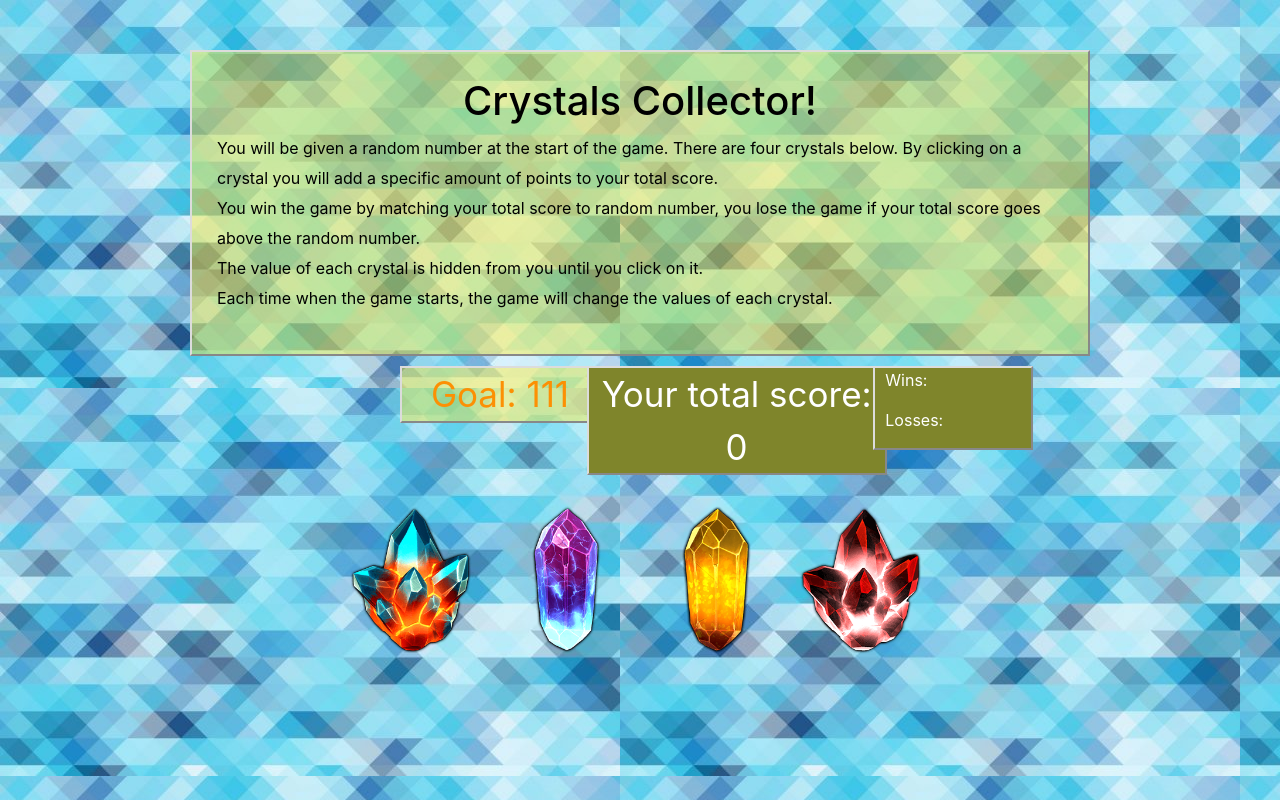
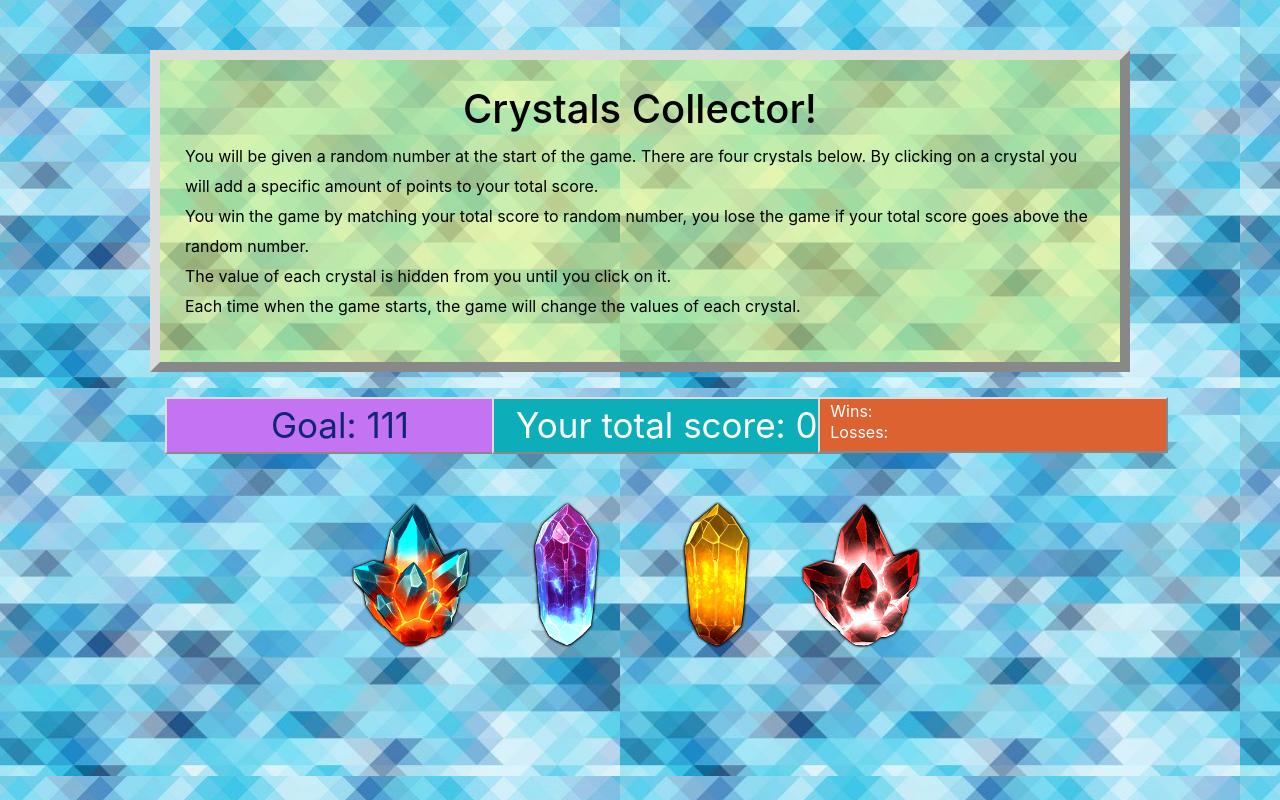
Before and after one commit to seeseexiong/Crystal-Collector, a plain HTML site: page index.html in a window 1280 px wide. Drawn offline with nearby package versions, Linux system fonts and the light colour scheme.

Commit message:
changed style

```diff
--- a/assets/css/style.css
+++ b/assets/css/style.css
@@ -1,6 +1,7 @@
 body {
     background-image: url("../images/diamondpattern.jpg");
 }
+
 
 .alignCenter{
     margin-left: auto;
@@ -13,49 +14,47 @@ h1 {
     text-align: center;
 }
 
+/* CSS for the instruction's box */
 #description {
-    background-color: rgba(255, 234, 47, 0.432);
+    background-color: rgba(247, 250, 96, 0.479);
     color: rgb(0, 0, 0);
 
-    width: 900px;
+    margin-left: 150px;
+    margin-right: 150px;
     line-height: 30px;
 
     margin-top: 50px;
     padding: 25px 25px 25px 25px;
-    border: 2px outset gainsboro;
+    border: 10px outset gainsboro;
 }
 
 img {
     width: 150px;
 }
+
 #randomNumber-div {
-    background-color: rgba(255, 234, 47, 0.432);
-    color: rgb(252, 144, 4);
+    background-color: rgba(196, 116, 243);
+    color: rgb(14, 38, 117);
     font-size: 35px;
     text-align: center;
-    width: 200px;
-    margin-top: 10px;
-    margin-left: 400px;
+    width: 350px;
     border: 2px outset gainsboro;
 }
 #total-score-div {
-    margin-top: 10px;
-    margin-left: 150px;
     text-align: center;
-    background-color: rgb(127, 133, 43);
+    background-color: rgb(12, 174, 185);
     color: white;
     font-size: 35px;
-    width: 300px;
+    width: 350px;
     border: 2px outset gainsboro;
 }
 #score-div {
-    background-color: rgb(127, 133, 43);
+    background-color: rgba(221, 98, 50);
     color: white;
-    width: 160px;
-    margin-top: 10px;
-    margin-bottom: 0px;
-    margin-right: 200px;
+    width: 350px;
     padding-left: 10px;
+    padding-top: 10px;
+    line-height: 5px;
     border: 2px outset gainsboro;
 }
 
@@ -85,7 +84,7 @@ img {
         margin-top: 30px;
         margin-bottom: 90px;
     }
-
+}
 /* Tablet  */
 @media screen and (max-width: 768px) {
     #randomNumber-div {
--- a/assets/javascript/game.js
+++ b/assets/javascript/game.js
@@ -99,4 +99,5 @@ $(document).ready(function() {
     //MAIN PROCESS STARTS HERE -----------------------------------------------------------------------------
     playGame();
 
+
 });
--- a/index.html
+++ b/index.html
@@ -11,8 +11,17 @@
     <!-- Bootstrap -->
     <link rel="stylesheet" href="https://stackpath.bootstrapcdn.com/bootstrap/4.1.3/css/bootstrap.min.css" integrity="sha384-MCw98/SFnGE8fJT3GXwEOngsV7Zt27NXFoaoApmYm81iuXoPkFOJwJ8ERdknLPMO" crossorigin="anonymous">
 
+    <style>
+    .resultsMargins {
+        margin-top: 25px;
+        margin-left: 150px;
+        margin-right: 150px;
+    }
+    </style>
+
 </head>
 <body>
+
     <div id="warp">
         <!-- Row 1 -->
         <div class="row">
@@ -38,7 +47,7 @@
             </div>
         </div>
         <!-- Row 2, 2 columns -->
-        <div class="row">
+        <div class="row resultsMargins ">
             <!-- Computer's Guess -->
             <div class="col-md-4">
                 <p id="randomNumber-div">Goal: <span id="targetNumber"></span></p>
@@ -61,7 +70,12 @@
                 <div id="crystals-div"></div>
             </div>
         </div>
-    </div>
+
+
+
+
+
+    </div> <!-- END-->
 
 
 
```
